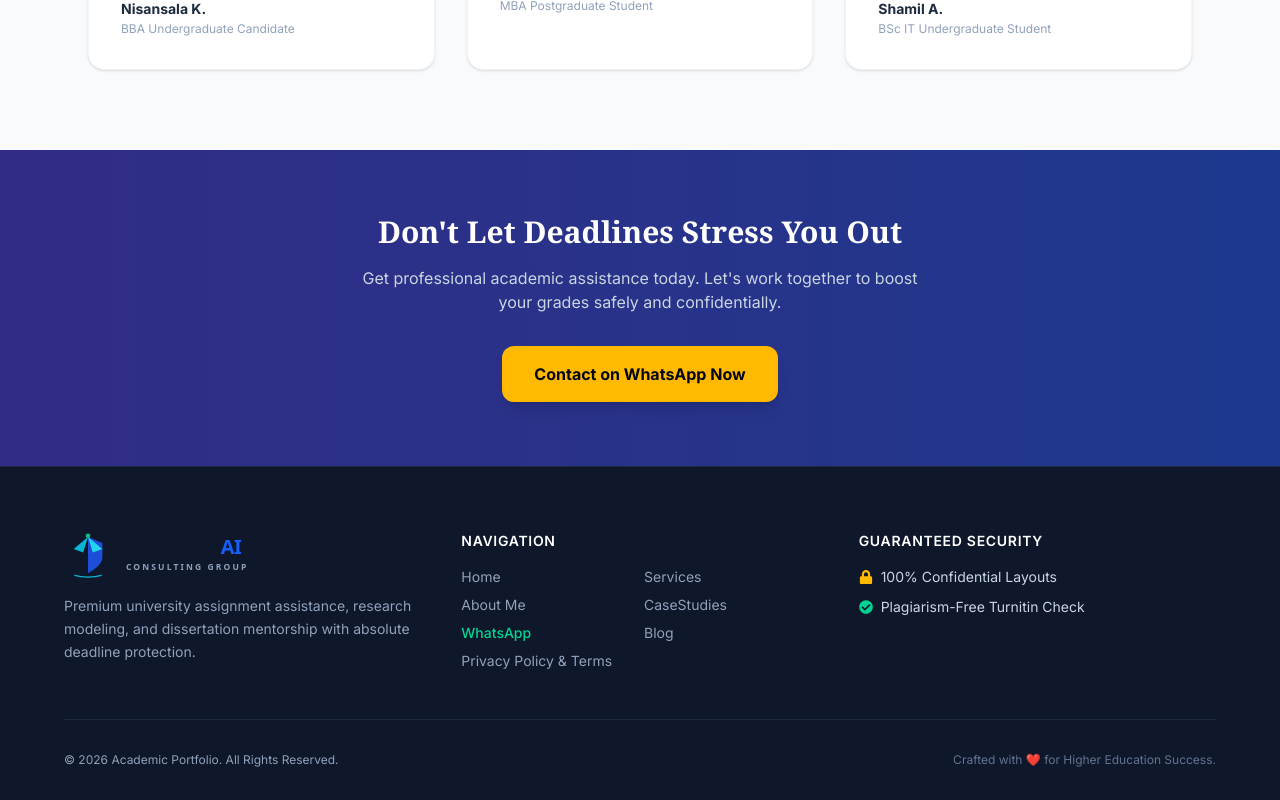
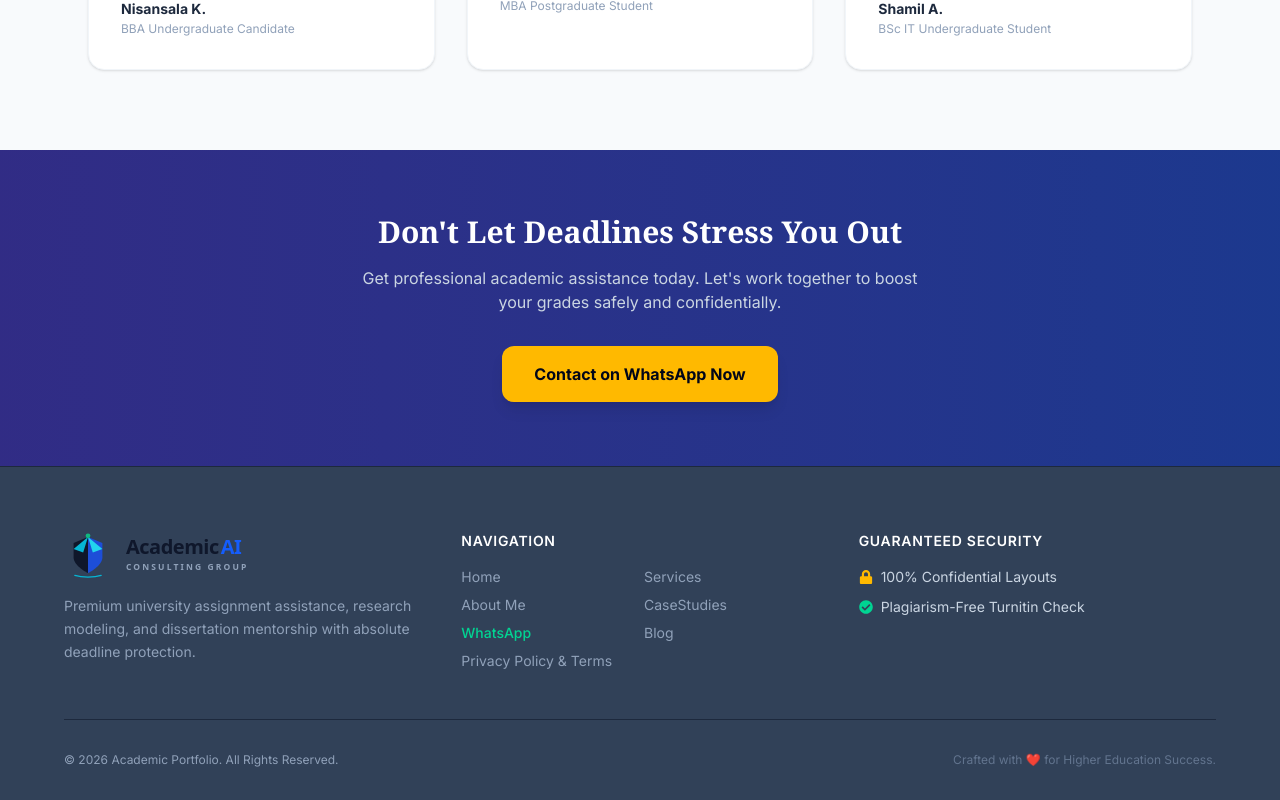
Before and after one commit to charitha-98/academic-consultant-website, a Next.js app: page / in a window 1280 px wide. Shown: the part 2270-3070 px from the top of the page. Built offline with nearby package versions, Linux system fonts and the light colour scheme.

Commit message:
fix: change service and policies2

```diff
--- a/app/components/Footer.tsx
+++ b/app/components/Footer.tsx
@@ -4,7 +4,7 @@ import Logo from '../components/Logo';
 
 export default function Footer() {
   return (
-    <footer className="bg-slate-900 text-slate-400 border-t border-slate-800 pt-16 pb-8 px-6">
+    <footer className="bg-slate-700 text-slate-400 border-t border-slate-800 pt-16 pb-8 px-6">
       <div className="max-w-6xl mx-auto">
         <div className="grid grid-cols-1 md:grid-cols-3 gap-10 mb-12">
 
```
